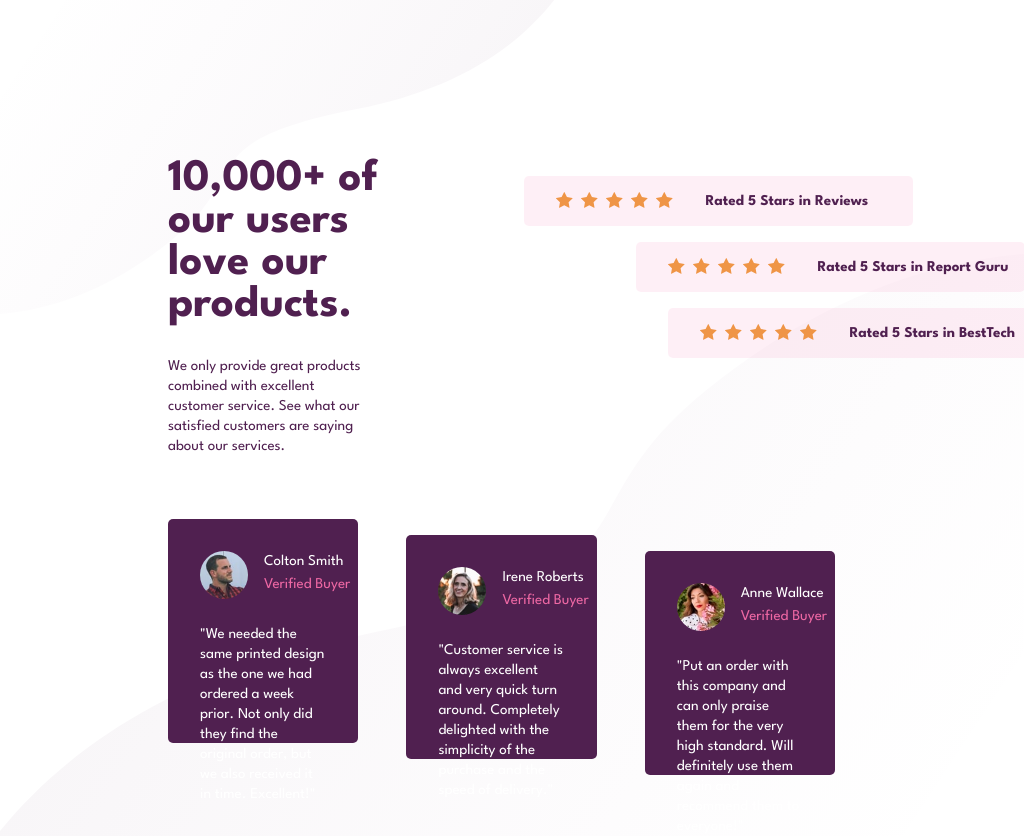
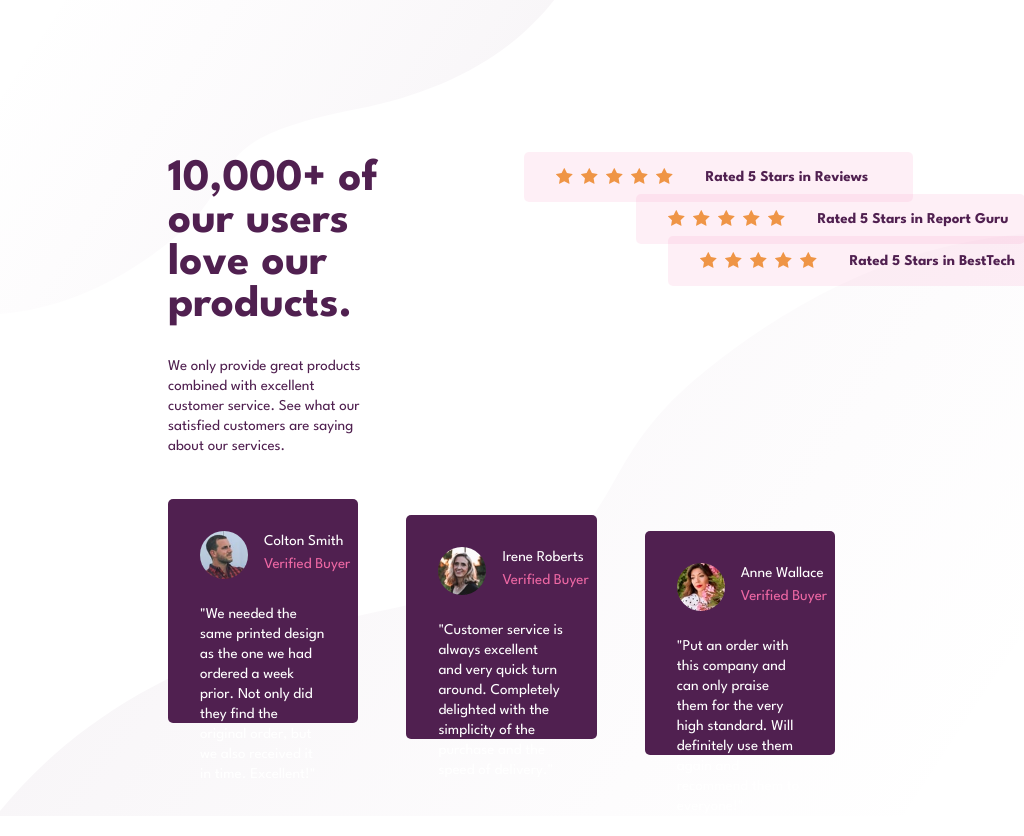
Before and after one commit to soymze/social-proof-section-master, a plain HTML site: page index.html in a window 1024 px wide. Shown: the top 836 px of the page. Drawn offline with Linux system fonts and the light colour scheme.

Commit message:
positioning

```diff
--- a/style.css
+++ b/style.css
@@ -35,7 +35,7 @@ body{
 .top-half{
     display: flex;
     margin-top: 8rem;
-    margin-bottom: 3rem;
+    margin-bottom: 1.75rem;
 }
 
 .tab{
@@ -121,6 +121,7 @@ img{
         margin-left: 5rem;
         width: 80%;
         margin-bottom: 1rem; /* Tablar arasındaki boşluk */
+        margin-top: -1.5rem;
     }
 }
 
```
